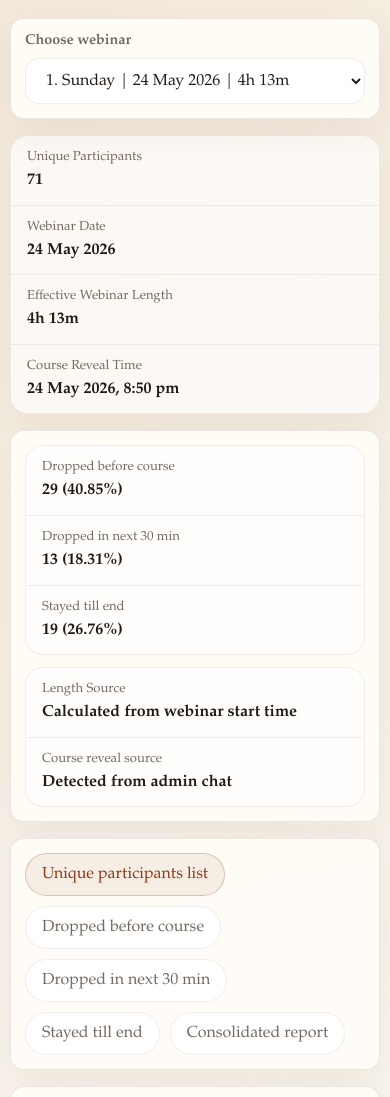
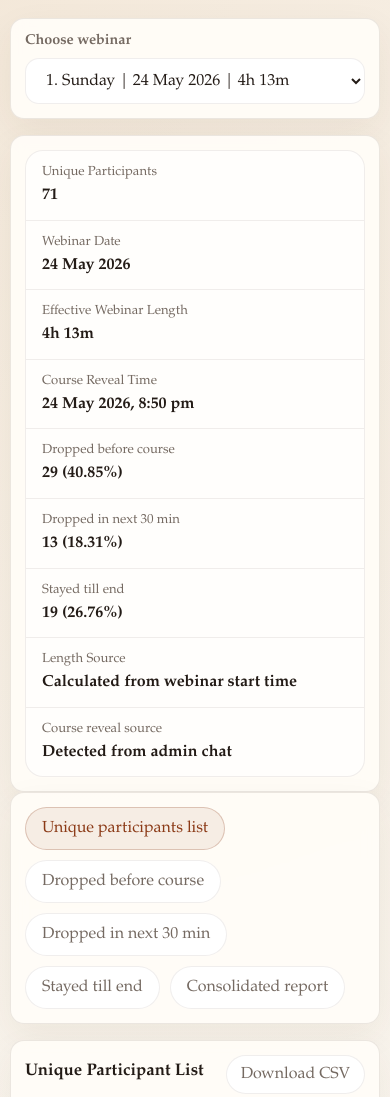
Before and after one commit to abhishek-dungen/Zoom-Attendace, a website: page site/index.html in a window 390 px wide. Shown: the top 1097 px of the page. Drawn offline with Linux system fonts and the light colour scheme.

Commit message:
Use compact tables for report metrics

```diff
--- a/site/index.html
+++ b/site/index.html
@@ -4,7 +4,7 @@
     <meta charset="UTF-8" />
     <meta name="viewport" content="width=device-width, initial-scale=1.0" />
     <title>Zoom Webinar Analysis</title>
-    <link rel="stylesheet" href="styles.css?v=20260529-10" />
+    <link rel="stylesheet" href="styles.css?v=20260529-11" />
   </head>
   <body>
     <main class="page">
@@ -15,46 +15,41 @@
         </select>
       </section>
 
-      <section class="summary" id="summary">
-        <article class="card compact-card">
+      <section class="panel overview-panel">
+        <div class="overview-table" id="summary">
+          <article class="overview-row">
             <span>Unique Participants</span>
             <strong id="uniqueParticipants">0</strong>
           </article>
-        <article class="card compact-card">
+          <article class="overview-row">
             <span>Webinar Date</span>
             <strong id="webinarDate">-</strong>
           </article>
-        <article class="card compact-card">
+          <article class="overview-row">
             <span>Effective Webinar Length</span>
             <strong id="effectiveDuration">-</strong>
           </article>
-        <article class="card compact-card">
+          <article class="overview-row">
             <span>Course Reveal Time</span>
             <strong id="courseRevealTime">-</strong>
           </article>
-      </section>
-
-      <section class="panel metrics-panel">
-        <div class="metrics-grid">
-          <article class="metric compact-card">
+          <article class="overview-row">
             <span>Dropped before course</span>
             <strong id="droppedBeforeCourseMetric">0</strong>
           </article>
-          <article class="metric compact-card">
+          <article class="overview-row">
             <span>Dropped in next 30 min</span>
             <strong id="droppedAfterCourseMetric">0</strong>
           </article>
-          <article class="metric compact-card">
+          <article class="overview-row">
             <span>Stayed till end</span>
             <strong id="stayedTillEndMetric">0</strong>
           </article>
-        </div>
-        <div class="meta-grid">
-          <article class="meta-card compact-card">
+          <article class="overview-row">
             <span>Length Source</span>
             <strong id="lengthSourceText">-</strong>
           </article>
-          <article class="meta-card compact-card">
+          <article class="overview-row">
             <span>Course reveal source</span>
             <strong id="courseRevealSource">-</strong>
           </article>
@@ -104,44 +99,44 @@
       </section>
 
       <section class="panel table-panel report-view" id="consolidatedView">
-        <div class="consolidated-grid">
-          <article class="meta-card compact-card">
+        <div class="overview-table consolidated-table">
+          <article class="overview-row">
             <span>Webinars considered</span>
             <strong id="aggregateWebinars">0</strong>
           </article>
-          <article class="meta-card compact-card">
+          <article class="overview-row">
             <span>Average webinar length</span>
             <strong id="aggregateAvgWebinarLength">-</strong>
           </article>
-          <article class="meta-card compact-card">
+          <article class="overview-row">
             <span>Average unique participants</span>
             <strong id="aggregateAvgUnique">-</strong>
           </article>
-          <article class="meta-card compact-card">
+          <article class="overview-row">
             <span>Average effective length</span>
             <strong id="aggregateAvgEffectiveLength">-</strong>
           </article>
-          <article class="meta-card compact-card">
+          <article class="overview-row">
             <span>Average dropped before course</span>
             <strong id="aggregateAvgBefore">-</strong>
           </article>
-          <article class="meta-card compact-card">
+          <article class="overview-row">
             <span>Average dropped in next 30 min</span>
             <strong id="aggregateAvgAfter">-</strong>
           </article>
-          <article class="meta-card compact-card">
+          <article class="overview-row">
             <span>Average stayed till end</span>
             <strong id="aggregateAvgStayed">-</strong>
           </article>
-          <article class="meta-card compact-card">
+          <article class="overview-row">
             <span>Historical drop before course %</span>
             <strong id="aggregatePctBefore">-</strong>
           </article>
-          <article class="meta-card compact-card">
+          <article class="overview-row">
             <span>Historical drop in next 30 min %</span>
             <strong id="aggregatePctAfter">-</strong>
           </article>
-          <article class="meta-card compact-card">
+          <article class="overview-row">
             <span>Historical stayed till end %</span>
             <strong id="aggregatePctStayed">-</strong>
           </article>
@@ -167,6 +162,6 @@
       </section>
     </main>
 
-    <script type="module" src="app.js?v=20260529-10"></script>
+    <script type="module" src="app.js?v=20260529-11"></script>
   </body>
 </html>
--- a/site/styles.css
+++ b/site/styles.css
@@ -62,71 +62,44 @@ body {
   color: var(--text);
 }
 
-.summary {
+.overview-panel,
+.table-panel {
+  margin-top: 16px;
+}
+
+.overview-table {
   display: grid;
   grid-template-columns: 1fr;
   gap: 0;
-  margin: 16px 0;
   background: rgba(255, 255, 255, 0.68);
   border: 1px solid var(--card-border);
   border-radius: 18px;
   overflow: hidden;
-  box-shadow: var(--shadow);
 }
 
-.card,
-.meta-card,
-.metric {
-  background: transparent;
-  border: 0;
+.overview-row {
+  display: grid;
+  grid-template-columns: minmax(0, 1.4fr) minmax(0, 1fr);
+  align-items: center;
+  gap: 14px;
+  padding: 13px 16px;
   border-bottom: 1px solid var(--line);
-  border-radius: 0;
-  padding: 13px 16px;
 }
 
-.card span,
-.meta-card span,
-.metric span {
-  display: inline-block;
+.overview-row:last-child {
+  border-bottom: 0;
+}
+
+.overview-row span {
   color: var(--muted);
-  margin-bottom: 0;
   font-size: 0.82rem;
 }
 
-.card strong,
-.meta-card strong,
-.metric strong {
+.overview-row strong {
   font-size: 1rem;
   line-height: 1.35;
   font-weight: 600;
   text-align: right;
-}
-
-.compact-card {
-  min-height: 0;
-}
-
-.summary .card,
-.metrics-grid .metric,
-.meta-grid .meta-card,
-.consolidated-grid .meta-card {
-  display: grid;
-  grid-template-columns: minmax(0, 1.4fr) minmax(0, 1fr);
-  align-items: center;
-  gap: 14px;
-}
-
-.summary .card:last-child,
-.metrics-grid .metric:last-child,
-.meta-grid .meta-card:last-child,
-.consolidated-grid .meta-card:last-child {
-  border-bottom: 0;
-}
-
-.metrics-panel,
-.tiles-panel,
-.table-panel {
-  margin-top: 16px;
 }
 
 .section-head {
@@ -159,25 +132,6 @@ body {
 
 .status.error {
   color: #b42318;
-}
-
-.metrics-grid,
-.meta-grid {
-  display: grid;
-  gap: 0;
-  background: rgba(255, 255, 255, 0.68);
-  border: 1px solid var(--card-border);
-  border-radius: 18px;
-  overflow: hidden;
-}
-
-.metrics-grid {
-  grid-template-columns: 1fr;
-  margin-bottom: 12px;
-}
-
-.meta-grid {
-  grid-template-columns: 1fr;
 }
 
 .report-tiles {
@@ -286,15 +240,8 @@ body {
   padding: 28px;
 }
 
-.consolidated-grid {
-  display: grid;
-  grid-template-columns: 1fr;
-  gap: 0;
+.consolidated-table {
   margin-bottom: 16px;
-  background: rgba(255, 255, 255, 0.68);
-  border: 1px solid var(--card-border);
-  border-radius: 18px;
-  overflow: hidden;
 }
 
 .chart-grid {
@@ -338,17 +285,12 @@ body {
     padding: 14px;
   }
 
-  .summary .card,
-  .metrics-grid .metric,
-  .meta-grid .meta-card,
-  .consolidated-grid .meta-card {
+  .overview-row {
     grid-template-columns: 1fr;
     gap: 4px;
   }
 
-  .card strong,
-  .meta-card strong,
-  .metric strong {
+  .overview-row strong {
     text-align: left;
   }
 
```
Lines whose indentation alone changed are shown as unchanged.
